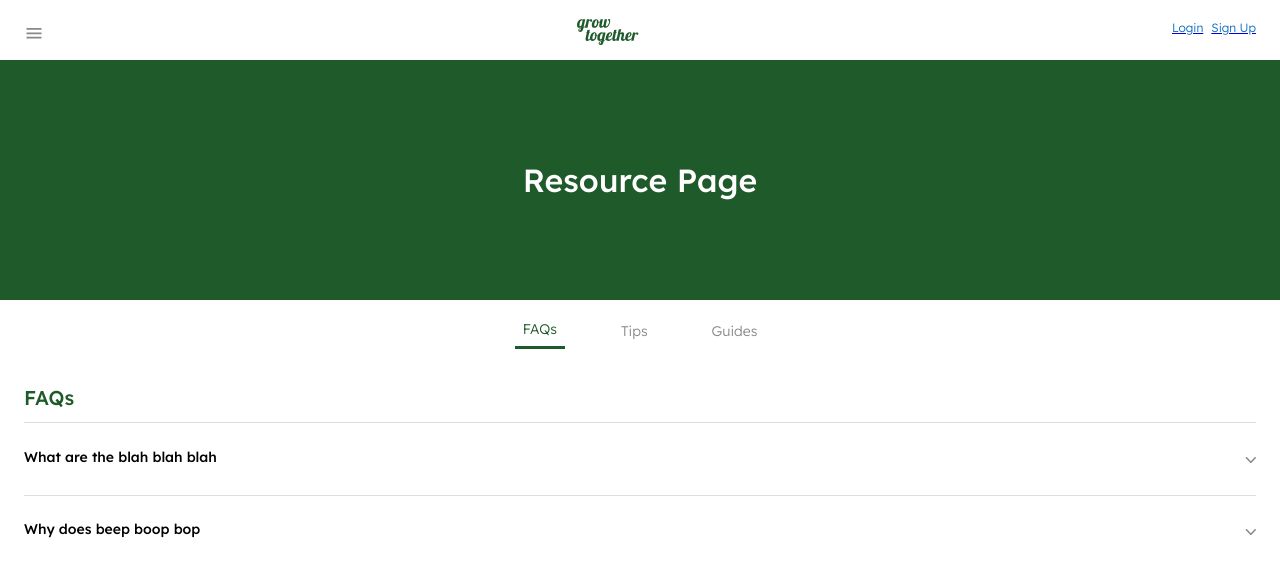
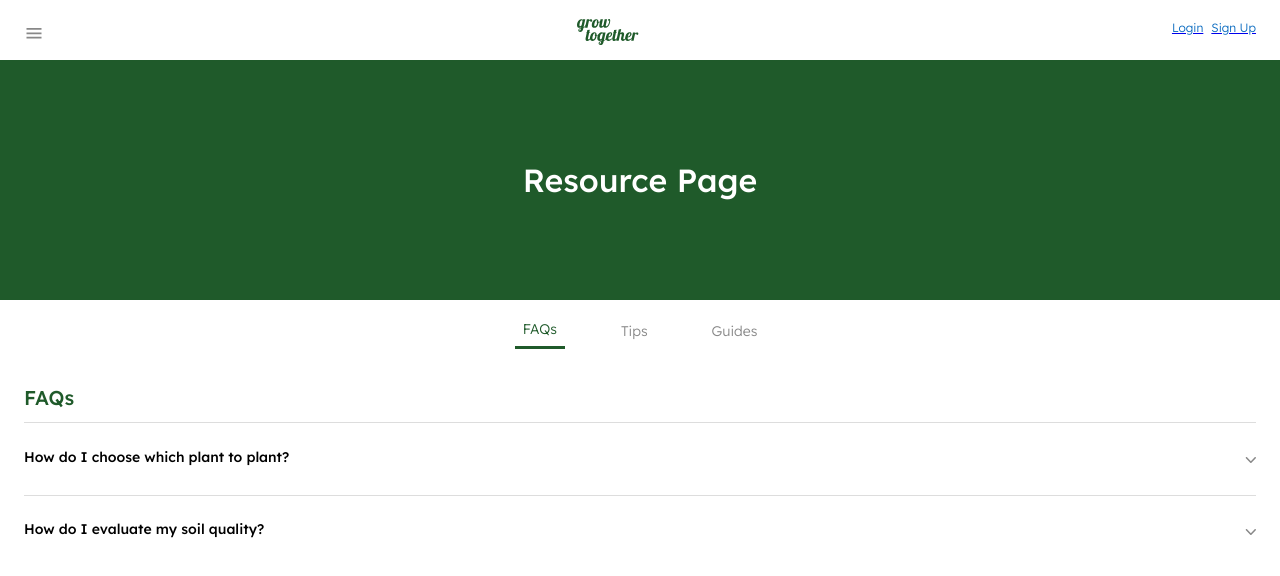
Before and after one commit to calblueprint/trap-garden, a Next.js app: page /resources in a window 1280 px wide. Shown: the top 576 px of the page. Built offline with nearby package versions, Linux system fonts and the light colour scheme; no server answers.

Commit message:
[chore] Minor fixes for user testing (#106)

```diff
--- a/app/resources/page.tsx
+++ b/app/resources/page.tsx
@@ -14,8 +14,16 @@ export default function Resources() {
 
   //placeholder query, replace
   const dummy = [
-    { question: 'What are the blah blah blah', answer: 'Beep boop beep boop' },
-    { question: 'Why does beep boop bop', answer: 'Vroommmmm' },
+    {
+      question: 'How do I choose which plant to plant?',
+      answer:
+        'Choose a plant based on your climate, sunlight, soil type, water needs, purpose, space, and maintenance level.',
+    },
+    {
+      question: 'How do I evaluate my soil quality?',
+      answer:
+        'You can evaluate your soil quality by observing its texture, color, and drainage, and by conducting a soil test to measure nutrient levels and pH.',
+    },
   ];
 
   function FAQDisplay() {
--- a/components/Header/index.tsx
+++ b/components/Header/index.tsx
@@ -67,8 +67,10 @@ export default function Header({ toggleNavColumn }: HeaderProps) {
       // TODO: this should route to /my-account in the future
       if (profileData) {
         return (
-          <ProfileIconWrapper onClick={safeOnClose}>
-            <Icon type="profile" />
+          <ProfileIconWrapper>
+            <Link onClick={safeOnClose} href={CONFIG.myAccount}>
+              <Icon type="profile" />
+            </Link>
           </ProfileIconWrapper>
         );
       }
--- a/components/PlantCard/styles.ts
+++ b/components/PlantCard/styles.ts
@@ -25,6 +25,11 @@ export const CardContainer = styled.div<{ $isSelected?: boolean }>`
   border: ${({ $isSelected }) =>
     $isSelected ? `1px solid ${COLORS.sprout}` : '1px solid transparent'};
   backdrop-filter: blur(40px);
+
+  &:hover {
+    cursor: pointer;
+    //TODO: add hover effect to show highlighted card
+  }
 `;
 
 export const CardPic = styled.div`
```
